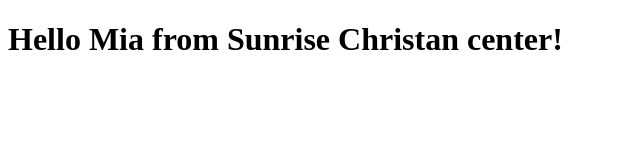
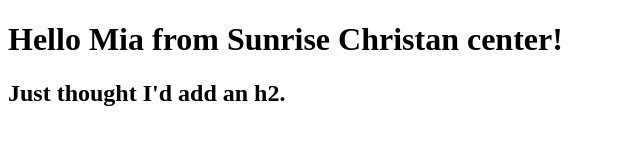
Before and after one commit to kpgayda/repository_3, a plain HTML site: page index.html in a window 1280 px wide. Shown: the whole page, without its empty margins (0-640 px from the left). Drawn offline with Linux system fonts and the light colour scheme.

Commit message:
added an h2 tag

```diff
--- a/index.html
+++ b/index.html
@@ -7,5 +7,6 @@
 </head>
 <body>
     <h1>Hello Mia from Sunrise Christan center!</h1>
+    <h2>Just thought I'd add an h2.</h2>
 </body>
 </html>
```
